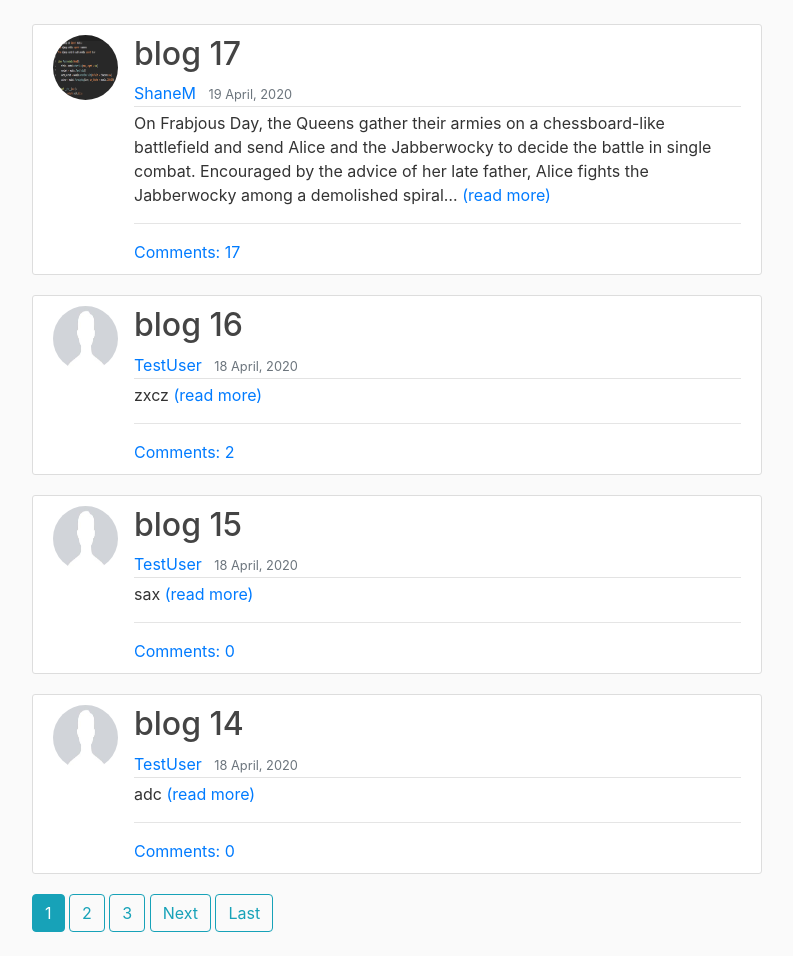
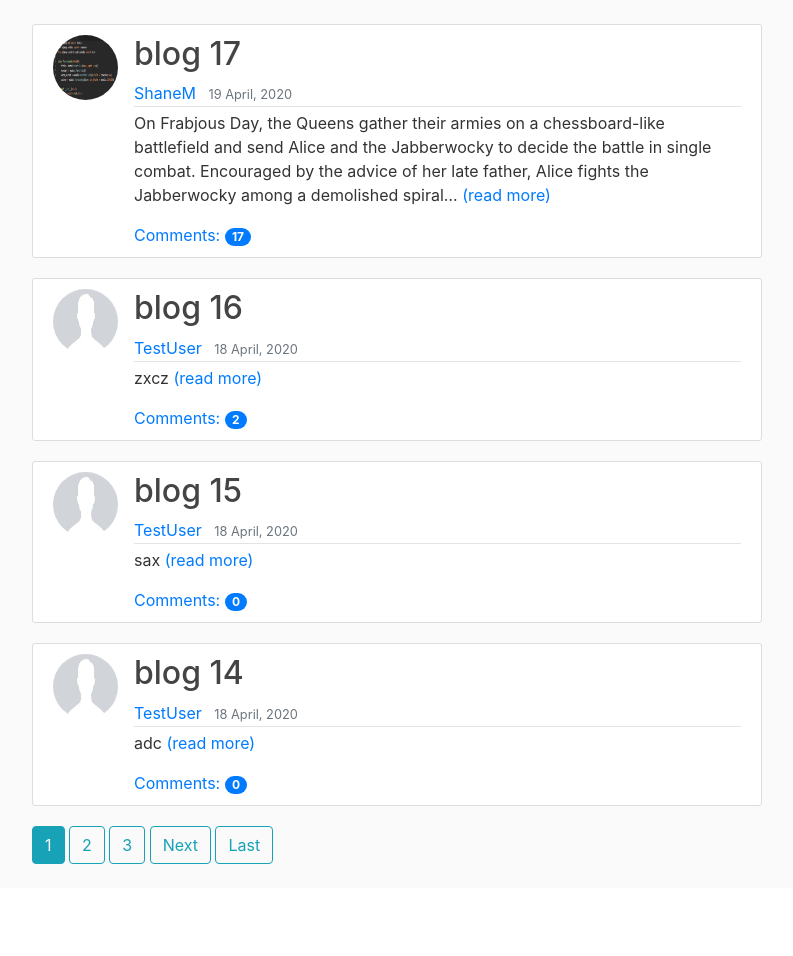
Before and after one commit to shane-misquith/Django-Blog-Application, a Django app: page / in a window 1280 px wide. Shown: the part 56-1012 px from the top of the page, without its empty margins (53-846 px from the left). After the commit the page ends 920 px from the top, so only its background shows below. Run offline with Django 3.2, Linux system fonts and the light colour scheme; data comes from the database, SQL or seed files in the repository; some libraries are stand-ins or nearby versions.

Commit message:
updated comment count design

```diff
--- a/blog/templates/blog/home.html
+++ b/blog/templates/blog/home.html
@@ -10,8 +10,8 @@
                     <small class="text-muted">{{ post.date_posted |date:"d F, Y" }}</small>
                 </div>
                 <p class="article-content">{{ post.content | truncatechars:255}} <a href="{% url 'post-detail' post.id %}">(read more)</a></p>
-                <hr>
-                <a href="{% url 'post-detail' post.id %}">Comments: {{ post.comments.count }}</a>
+
+                <a href="{% url 'post-detail' post.id %}">Comments: <span class="badge badge-primary badge-pill">{{ post.comments.count }}</span></a>
             </div>
         </article>
     {% endfor %}
--- a/blog/templates/blog/user_posts.html
+++ b/blog/templates/blog/user_posts.html
@@ -12,8 +12,12 @@
                         <small class="text-muted">{{ post.date_posted |date:"d F, Y" }}</small>
                     </div>
                     <p class="article-content">{{ post.content | truncatechars:255}} <a href="{% url 'post-detail' post.id %}">(read more)</a></p>
+
+                    <a href="{% url 'post-detail' post.id %}">Comments: <span class="badge badge-primary badge-pill">{{ post.comments.count }}</span></a>
                 </div>
+
             </article>
+
         {% endfor %}
 
         {% if is_paginated %}
```
Also changed, not shown: blog/templates/blog/post_detail.html (+6 -1 lines).
